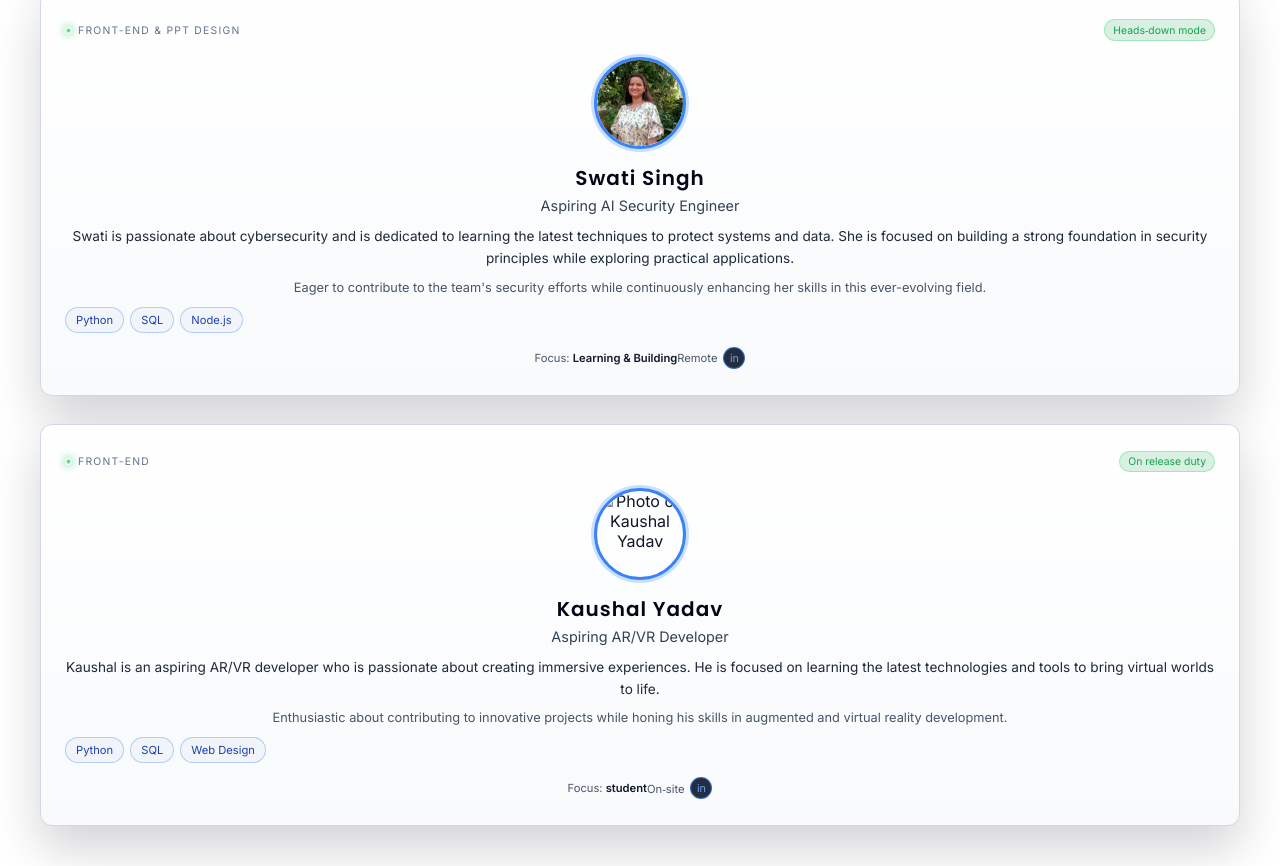
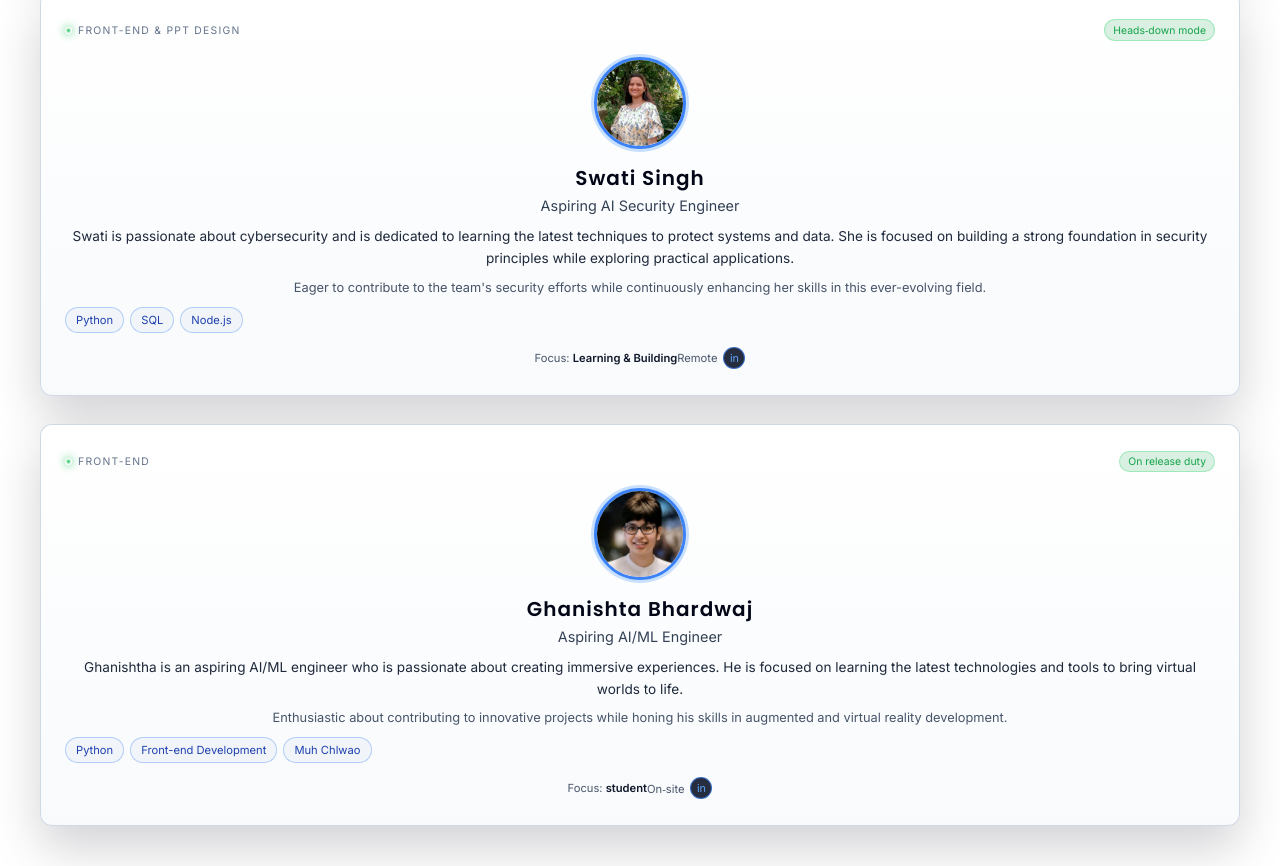
Before and after one commit to WINNER007-dotcom/Haritaki-About-us, a plain HTML site: page index.html in a window 1280 px wide. Shown: the part 1167-2033 px from the top of the page. Drawn offline with Linux system fonts and the light colour scheme.

Commit message:
Update index.html

```diff
--- a/index.html
+++ b/index.html
@@ -469,18 +469,17 @@
                 </div>
 
                 <div class="avatar-wrapper">
-                    <img src="Kaushal.jpeg" alt="Photo of Kaushal Yadav">
+                    <img src="Ghanishtha.jpg" alt="Photo of Ghanishtha">
                 </div>
 
                 <div class="name-role-block">
-                    <h2 class="member-name">Kaushal Yadav</h2>
-                    <p class="member-role">Aspiring AR/VR Developer</p>
+                    <h2 class="member-name">Ghanishta Bhardwaj</h2>
+                    <p class="member-role">Aspiring AI/ML Engineer</p>
                 </div>
 
                 <p class="member-desc">
-                    Kaushal is an aspiring AR/VR developer who is passionate about creating immersive experiences. He is
-                    focused on
-                    learning the latest technologies and tools to bring virtual worlds to life.
+                    Ghanishtha is an aspiring AI/ML engineer who is passionate about creating immersive experiences. He is
+                    focused on learning the latest technologies and tools to bring virtual worlds to life.
                 </p>
                 <p class="member-note">
                     Enthusiastic about contributing to innovative projects while honing his skills in augmented and
@@ -489,15 +488,14 @@
                 </p>
                 <div class="skills">
                     <span class="skill-pill">Python</span>
-                    <span class="skill-pill">SQL</span>
-                    <span class="skill-pill">Web Design</span>
+                    <span class="skill-pill">Front-end Development</span>
+                    <span class="skill-pill">Muh Chlwao</span>
                 </div>
                 <div class="meta">
                     <span>Focus: <strong>student</strong></span>
                     <div class="meta-right">
                         <span>On‑site</span>
-                        <a class="linkedin-link" href="https://www.linkedin.com/in/kaushal-yadav-316547386?lipi=urn%3Ali%3Apage%3Ad_flagship3_profile_view_base_contact_details%3BVdnjJNOBTkiE5%2FIRtMY5Vw%3D%3D" target="_blank"
-                            rel="noopener noreferrer" aria-label="View Neha Patel on LinkedIn">
+                        <a class="linkedin-link" href="https://www.linkedin.com/in/ghanishtha-bhardwaj-445690372?lipi=urn%3Ali%3Apage%3Ad_flagship3_profile_view_base_contact_details%3BXKZyk02DRgWp52V97suokw%3D%3D" tagret="_blank">
                             in
                         </a>
                     </div>
```
